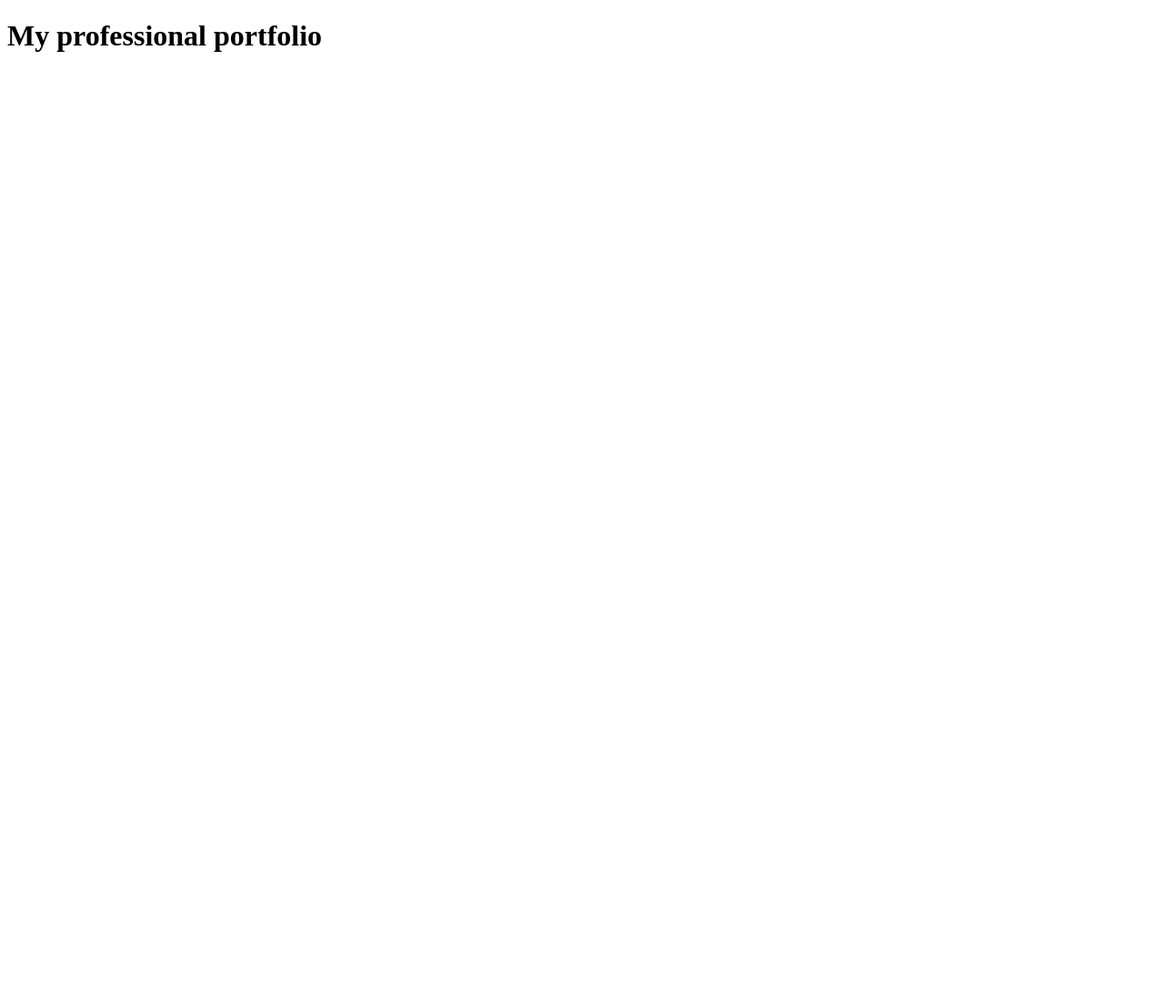
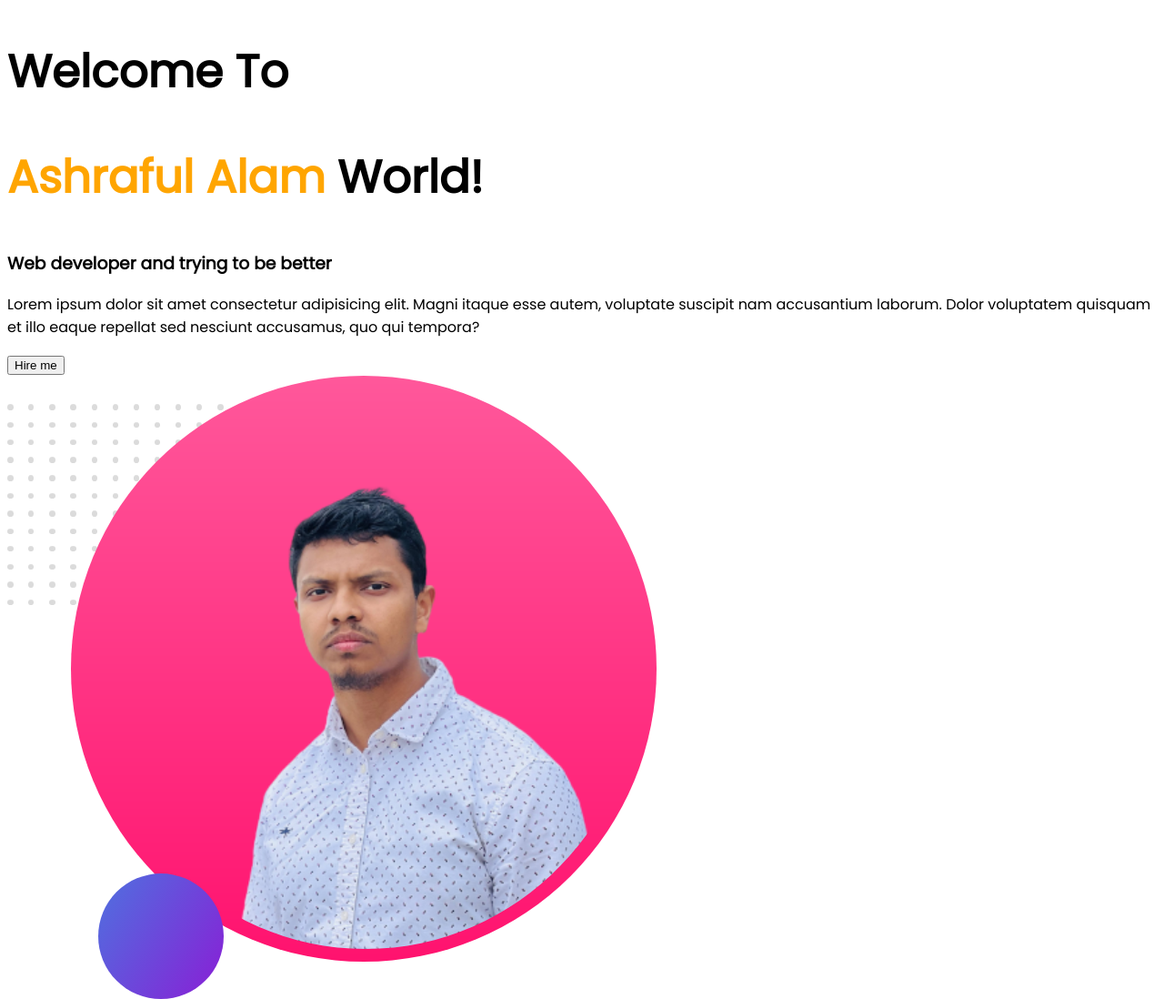
Before and after one commit to ashrafcse3/prfessional-portfolio, a plain HTML site: page index.html in a window 1280 px wide. Shown: the whole page at 91% size. Before the commit the page ends 800 px from the top, so only its background shows below. Drawn offline with Linux system fonts and the light colour scheme.

Commit message:
lesson 4 complete

```diff
--- a/index.html
+++ b/index.html
@@ -1,12 +1,32 @@
 <!DOCTYPE html>
 <html lang="en">
+
 <head>
     <meta charset="UTF-8">
     <meta http-equiv="X-UA-Compatible" content="IE=edge">
     <meta name="viewport" content="width=device-width, initial-scale=1.0">
     <title>Ashraful's portfolio</title>
+    <link rel="preconnect" href="https://fonts.googleapis.com">
+    <link rel="preconnect" href="https://fonts.gstatic.com" crossorigin>
+    <link href="https://fonts.googleapis.com/css2?family=Poppins&display=swap" rel="stylesheet">
+    <link rel="stylesheet" href="style.css">
 </head>
+
 <body>
-    <h1>My professional portfolio</h1>
+    <section>
+        <div>
+            <h1>Welcome To</h1>
+            <h1><span class="orange-color">Ashraful Alam</span> World!</h1>
+            <h3>Web developer and trying to be better</h3>
+            <p>Lorem ipsum dolor sit amet consectetur adipisicing elit. Magni itaque esse autem, voluptate suscipit nam
+                accusantium laborum. Dolor voluptatem quisquam et illo eaque repellat sed nesciunt accusamus, quo qui
+                tempora?</p>
+            <button>Hire me</button>
+        </div>
+        <div>
+            <img src="images/my-bg2.png" alt="My profile photo">
+        </div>
+    </section>
 </body>
+
 </html>
--- a/style.css
+++ b/style.css
@@ -0,0 +1,9 @@
+body {
+    font-family: 'Poppins', sans-serif;
+}
+h1 {
+    font-size: 50px;
+}
+.orange-color {
+    color: orange;
+}
```
Also changed, not shown: images/dream-bg.png (added), images/exp-bg.png (added), images/jhankar.png (added), images/jhankar2.png (added), images/my-bg.png (added), images/my-bg2.png (added), images/top-banner.png (added), 8 other files.
